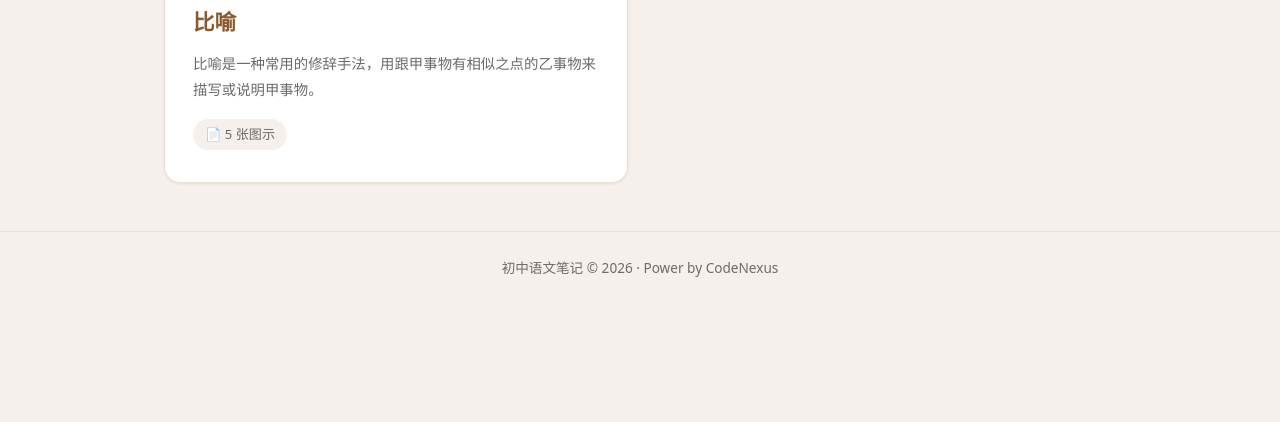
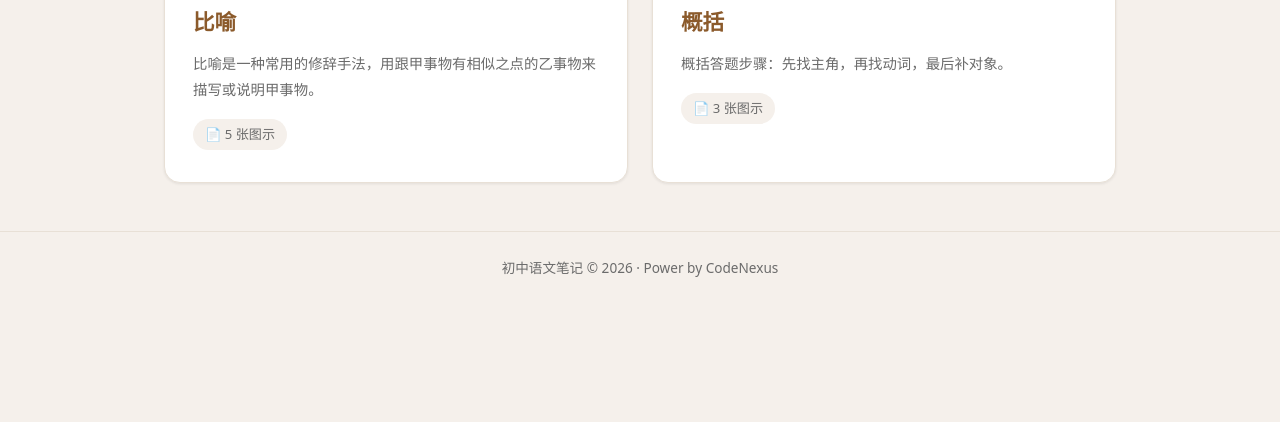
Before and after one commit to CNS-CodeNexus/chuzhong, a website: page index.html in a window 1280 px wide. Shown: the part 378-800 px from the top of the page. Drawn offline with Linux system fonts and the light colour scheme.

Commit message:
fix: 图片改用相对路径; feat: 新增'概括'板块
- 移除 jsDelivr CDN 绝对路径，改为相对路径（图片与页面同源加载）
- 新增概括板块，含 3 张图示及答题步骤说明

```diff
--- a/index.html
+++ b/index.html
@@ -95,8 +95,7 @@ body{font-family:var(--font-sans);background:var(--bg);color:var(--text);line-he
 </footer>
 
 <script>
-var CDN='https://cdn.jsdelivr.net/gh/CNS-CodeNexus/chuzhong@main';
-var TOPICS=[{id:'biyu',icon:'🎯',name:'比喻',summary:'比喻是一种常用的修辞手法，用跟甲事物有相似之点的乙事物来描写或说明甲事物。',detail:'比喻的标准是本体和喻体不同类。明喻有明显比喻词，如"像、仿佛、若"等；暗喻用"是、成为"等表示；借喻只出现喻体，可通过文中不合时宜的名词判断。',path:'jiao/%E6%AF%94%E5%96%BB',files:['1.png','2.png','3.png','4.png','5.png']}];
+var TOPICS=[{id:'biyu',icon:'🎯',name:'比喻',summary:'比喻是一种常用的修辞手法，用跟甲事物有相似之点的乙事物来描写或说明甲事物。',detail:'比喻的标准是本体和喻体不同类。明喻有明显比喻词，如"像、仿佛、若"等；暗喻用"是、成为"等表示；借喻只出现喻体，可通过文中不合时宜的名词判断。',path:'jiao/比喻',files:['1.png','2.png','3.png','4.png','5.png']},{id:'gaikuo',icon:'📝',name:'概括',summary:'概括答题步骤：先找主角，再找动词，最后补对象。',detail:'概括答题步骤：先找主角，再找动词，最后补对象。找动词要看总括、重要、简约三标准，重点抓核心事件动词，避免描写修饰，并积累动作、语言、心理类常用动词。',path:'jiao/概括',files:['1.png','2.png','3.png']}];
 
 (function(){'use strict';
 var year=document.getElementById('year');
@@ -146,7 +145,7 @@ function showTopic(id){
   topic.files.forEach(function(file,i){
     var img=document.createElement('img');
     img.loading='lazy';
-    img.src=CDN+'/'+topic.path+'/'+file;
+    img.src=topic.path+'/'+file;
     img.alt=topic.name+' 图示 '+(i+1);
     container.appendChild(img);
   });
```
Also changed, not shown: jiao/概括/1.png (added), jiao/概括/2.png (added), jiao/概括/3.png (added).
